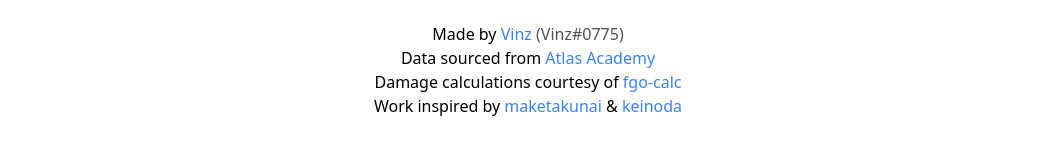
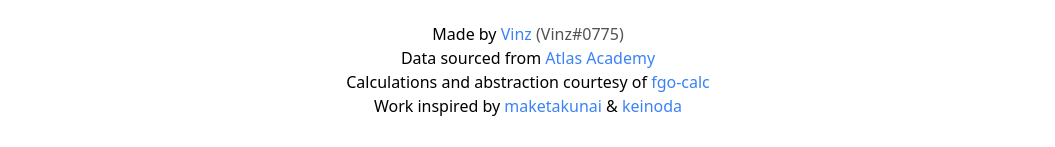
Before and after one commit to vinzmendoza/fgo-dmg-calc, a Next.js app: page / in a window 1280 px wide. Shown: the part 1012-1159 px from the top of the page, without its empty margins (112-1167 px from the left). Built offline with nearby package versions, Linux system fonts and the light colour scheme; what @atlasacademy/api-connector would draw is missing.

Commit message:
Fix footer description

```diff
--- a/common/components/Footer/Footer.tsx
+++ b/common/components/Footer/Footer.tsx
@@ -27,7 +27,7 @@ const Footer = () => {
         </a>
       </p>
       <p className="text-center">
-        Damage calculations courtesy of{" "}
+        Calculations and abstraction courtesy of{" "}
         <a
           href="https://www.npmjs.com/package/fgo-calc"
           target="_blank"
```
